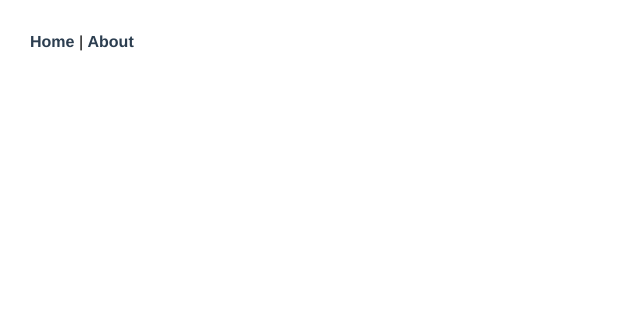
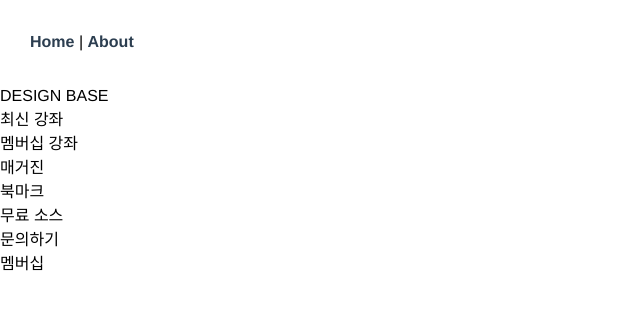
Before and after one commit to Dal-ya/vue-clone-study, a Vue app: page /design-base in a window 1280 px wide. Before the commit this address had no page. Shown: the top 310 px of the page, without its empty margins (0-640 px from the left). Built offline with nearby package versions, Linux system fonts and the light colour scheme.

Commit message:
Add | Design Base clone coding

```diff
--- /dev/null
+++ b/src/components/DesignBase/NavBar/index.vue
@@ -0,0 +1,27 @@
+<template>
+  <header>
+    <div class="base-container">
+      <div class="wrapper">
+        <h1 class="logo">DESIGN BASE</h1>
+        <nav>
+          <ul class="gnb">
+            <li><a href="#">최신 강좌</a></li>
+            <li><a href="#">멤버십 강좌</a></li>
+            <li><a href="#">매거진</a></li>
+            <li><a href="#">북마크</a></li>
+            <li><a href="#">무료 소스</a></li>
+            <li><a href="#">문의하기</a></li>
+          </ul>
+          <a href="#">멤버십</a>
+          <button class="search-btn"></button>
+        </nav>
+      </div>
+    </div>
+  </header>
+</template>
+
+<script>
+export default {};
+</script>
+
+<style scoped></style>
--- a/src/router/index.js
+++ b/src/router/index.js
@@ -26,6 +26,11 @@ const routes = [
     name: 'ExpandingCard',
     component: () => import('../views/ExpandingCard'),
   },
+  {
+    path: '/design-base',
+    name: 'DesignBase',
+    component: () => import('../views/DesignBase'),
+  },
 ];
 
 const router = createRouter({
--- a/src/styles/app.css
+++ b/src/styles/app.css
@@ -1,3 +1,7 @@
 @tailwind base;
 @tailwind components;
 @tailwind utilities;
+
+.base-container {
+  max-width: 1280px;
+}
--- a/src/views/DesignBase.vue
+++ b/src/views/DesignBase.vue
@@ -1,9 +1,15 @@
 <template>
-  <div></div>
+  <div>
+    <NavBar />
+  </div>
 </template>
 
 <script>
-export default {};
+import NavBar from '@/components/DesignBase/NavBar';
+export default {
+  name: 'DesignBasePage',
+  components: { NavBar },
+};
 </script>
 
 <style></style>
```
